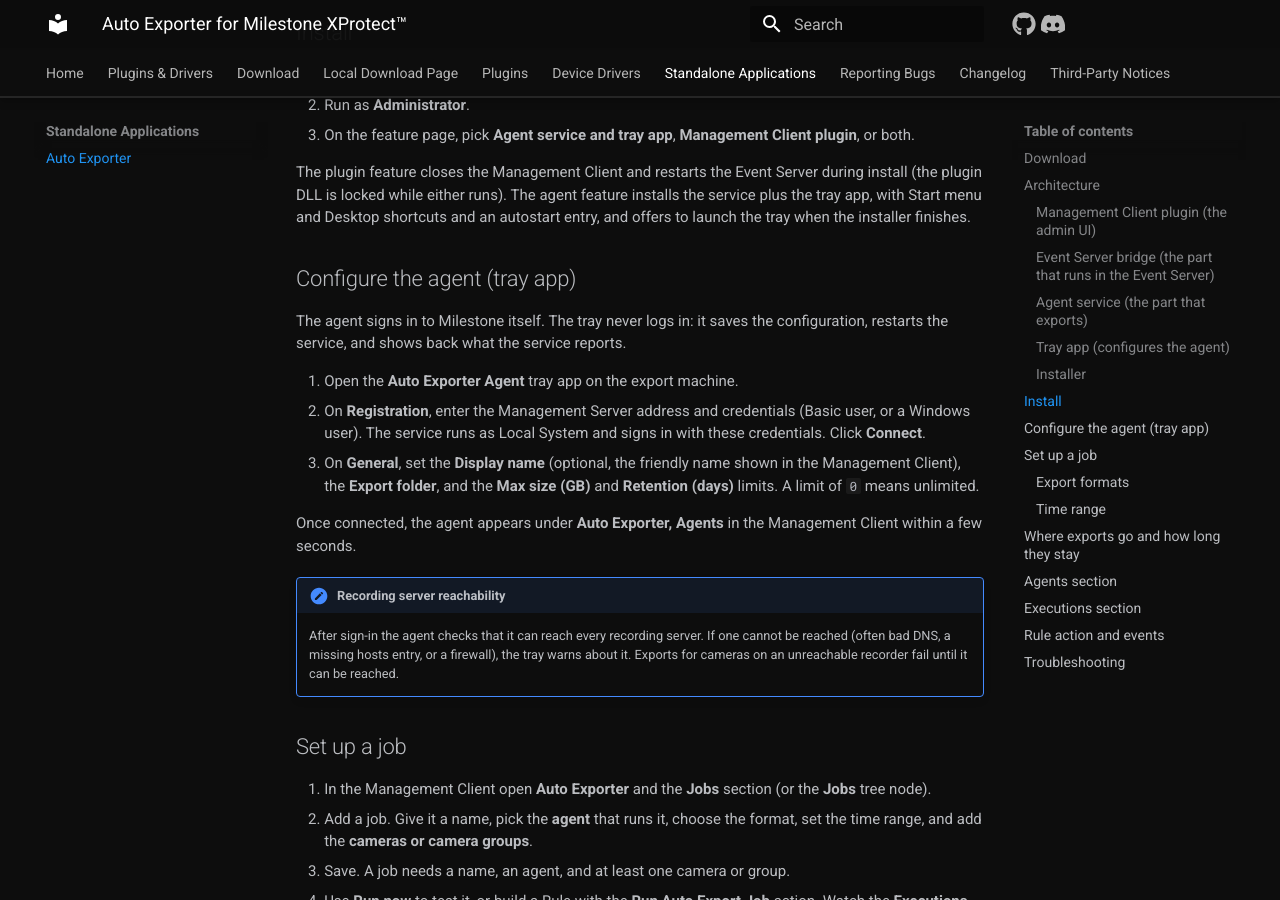
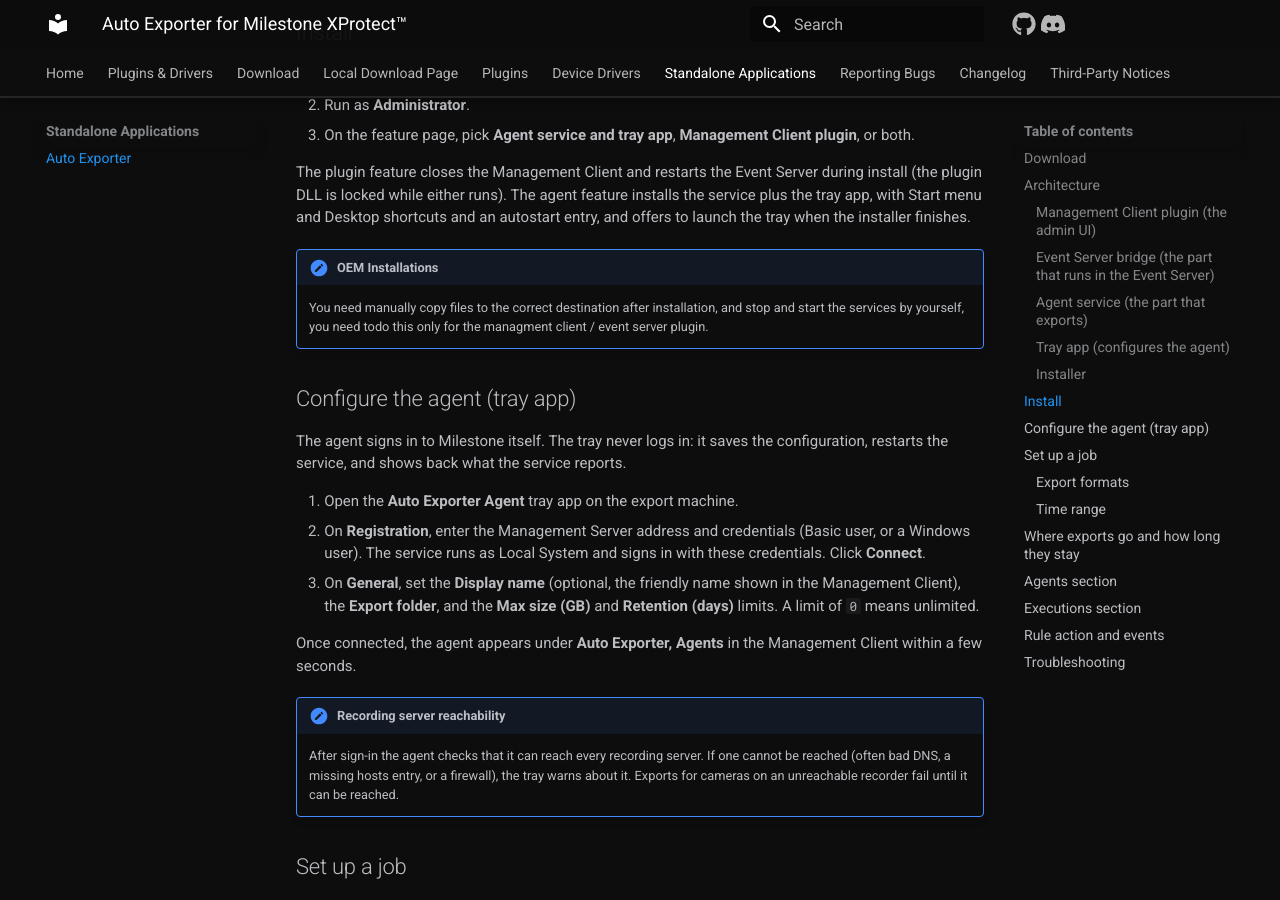
Before and after one commit to Cacsjep/mscp, an MkDocs documentation site: the page built from docs/standalone-applications/auto-exporter.md, in a window 1280 px wide and 900 px high, scrolled down 2123 px. Built offline with MkDocs 1.6.1 and Material for MkDocs 9.7.7, drawn with Linux system fonts in a browser that asks for light colours; comment, search, counter and statistics services are not loaded.

Commit message:
Update docs

```diff
--- a/docs/standalone-applications/auto-exporter.md
+++ b/docs/standalone-applications/auto-exporter.md
@@ -75,6 +75,9 @@
 3. On the feature page, pick **Agent service and tray app**, **Management Client plugin**, or both.
 
 The plugin feature closes the Management Client and restarts the Event Server during install (the plugin DLL is locked while either runs). The agent feature installs the service plus the tray app, with Start menu and Desktop shortcuts and an autostart entry, and offers to launch the tray when the installer finishes.
+
+!!! note "OEM Installations"
+    You need manually copy files to the correct destination after installation, and stop and start the services by yourself, you need todo this only for the managment client / event server plugin.
 
 ## Configure the agent (tray app)
 
```
Also changed, not shown: docs/plugins/smart-client/system-status.md (+3 -0 lines), docs/plugins/smart-client/img/sysstat1.PNG (added), docs/plugins/smart-client/img/sysstat2.PNG (added).
